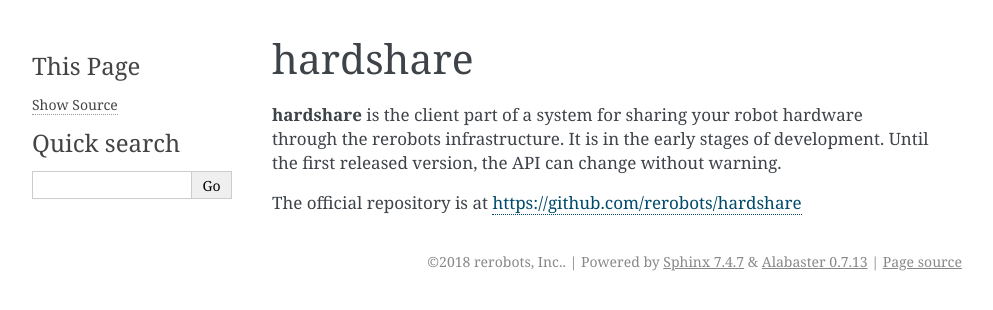
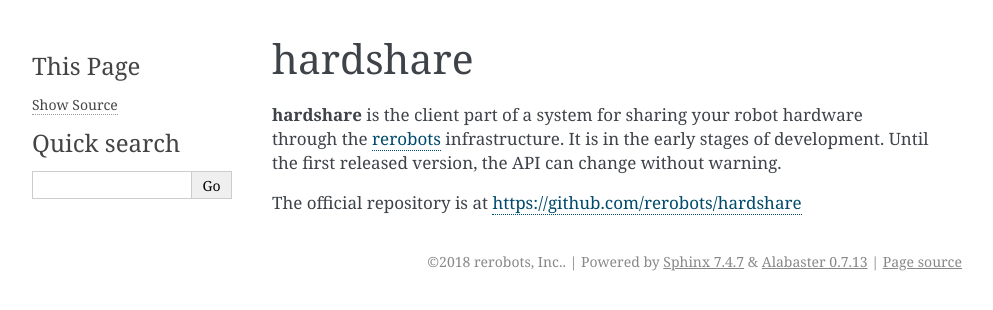
Before and after one commit to rerobots/hardshare, a Sphinx documentation site: the page built from doc/index.rst, in a window 1280 px wide. Shown: the top 310 px of the page, without its empty margins (148-1141 px from the left). Built offline with Sphinx 7.4.7, drawn with Linux system fonts in a browser that asks for light colours; pages that are not in the unit, such as notebooks, are missing from menus; the version number could not be read and is left out.

```diff
--- a/doc/index.rst
+++ b/doc/index.rst
@@ -2,7 +2,7 @@ hardshare
 =========
 
 **hardshare** is the client part of a system for sharing your robot hardware
-through the rerobots infrastructure. It is in the early stages of development.
+through the rerobots_ infrastructure. It is in the early stages of development.
 Until the first released version, the API can change without warning.
 
 The official repository is at https://github.com/rerobots/hardshare
```
Also changed, not shown: other parts of doc/index.rst (+2 -0 lines).
